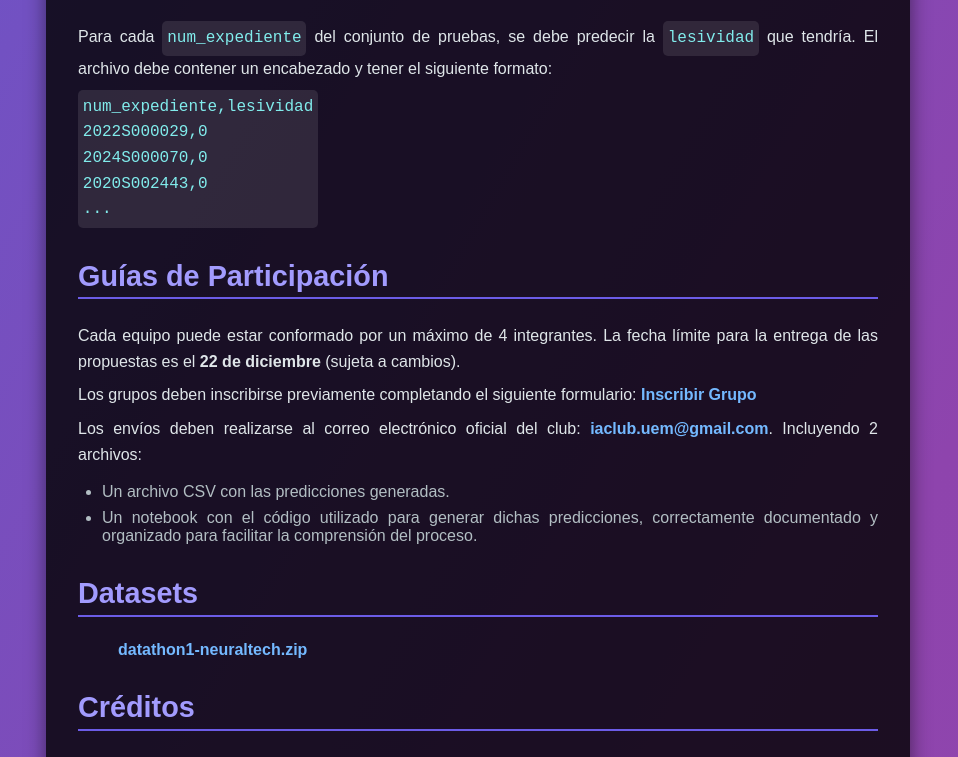
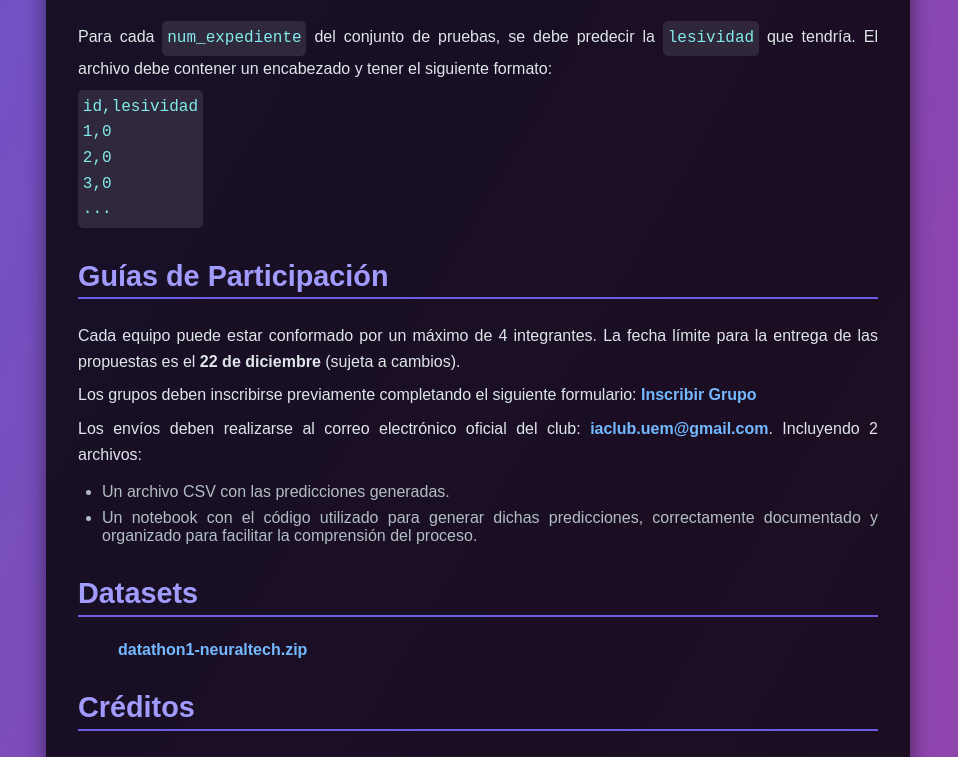
Before and after one commit to SergioMaza/Datathon1-NeuralTech, a plain HTML site: page index.html in a window 1280 px wide. Shown: the part 2410-3167 px from the top of the page, without its empty margins (162-1120 px from the left). Drawn offline with Linux system fonts and the light colour scheme.

Commit message:
Miscellaneous

```diff
--- a/index.html
+++ b/index.html
@@ -486,7 +486,7 @@
         </p>
         <p id="149af64c-2b39-809c-86ba-d666fec93d4f" class="">
           <code
-            >num_expediente,lesividad<br />2022S000029,0<br />2024S000070,0<br />2020S002443,0<br />...<br
+            >id,lesividad<br />1,0<br />2,0<br />3,0<br />...<br
           /></code>
         </p>
         <h1 id="guideline-title" class="">Guías de Participación</h1>
```
